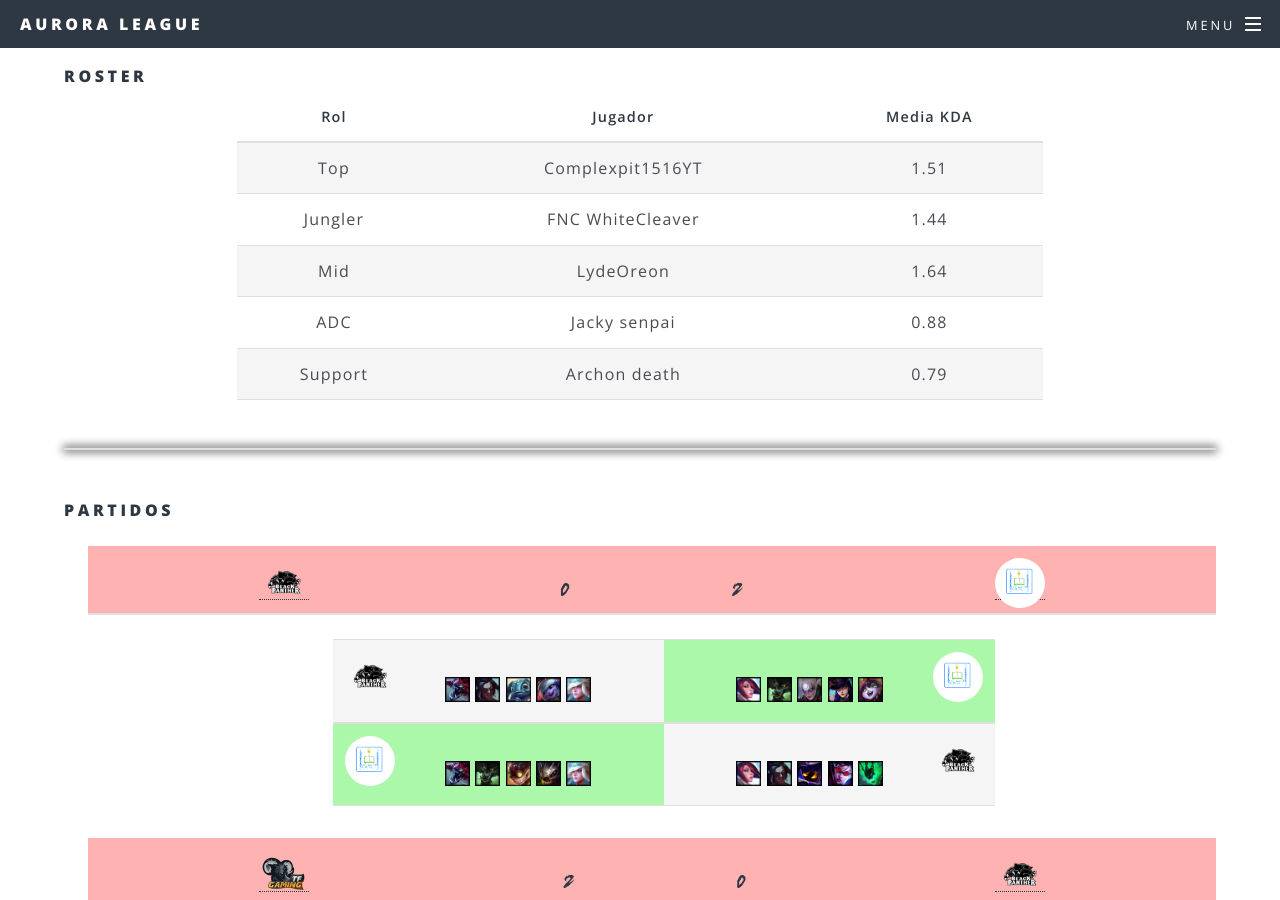
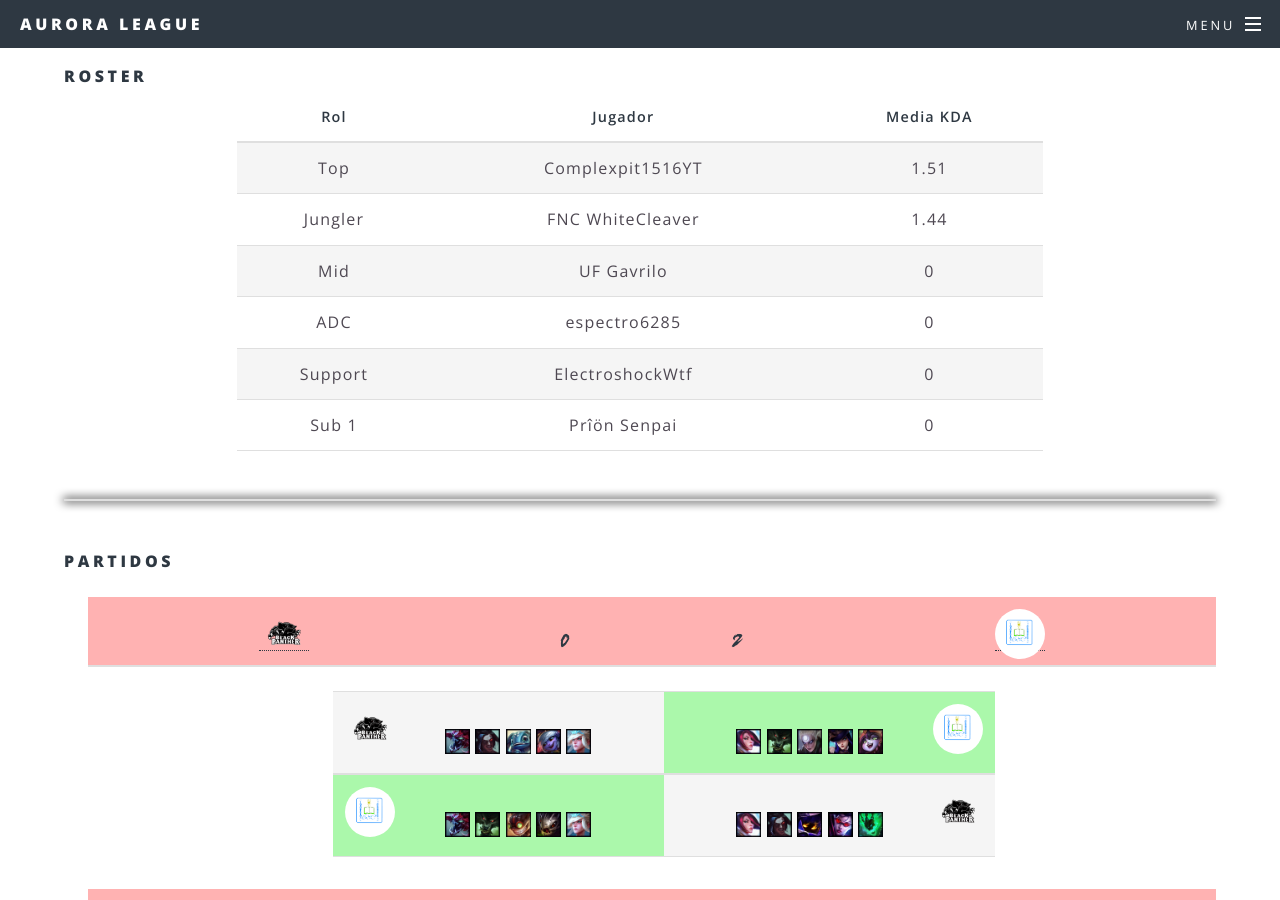
Before and after one commit to AuroraLeague/auroraleague.github.io, a Jekyll site: the page built from teams/black_panthers.html, in a window 1280 px wide and 900 px high, scrolled down 668 px. Built offline with Jekyll 4.4.1, drawn with Linux system fonts in a browser that asks for light colours.

Commit message:
Added new roster

```diff
--- a/teams/black_panthers.html
+++ b/teams/black_panthers.html
@@ -11,9 +11,11 @@
   - position: Jungler
     name: FNC WhiteCleaver
   - position: Mid
-    name: LydeOreon
+    name: UF Gavrilo
   - position: ADC
-    name: Jacky senpai
+    name: espectro6285
   - position: Support
-    name: Archon death
+    name: ElectroshockWtf
+  - position: Sub 1
+    name: Prîön Senpai
 ---
```
